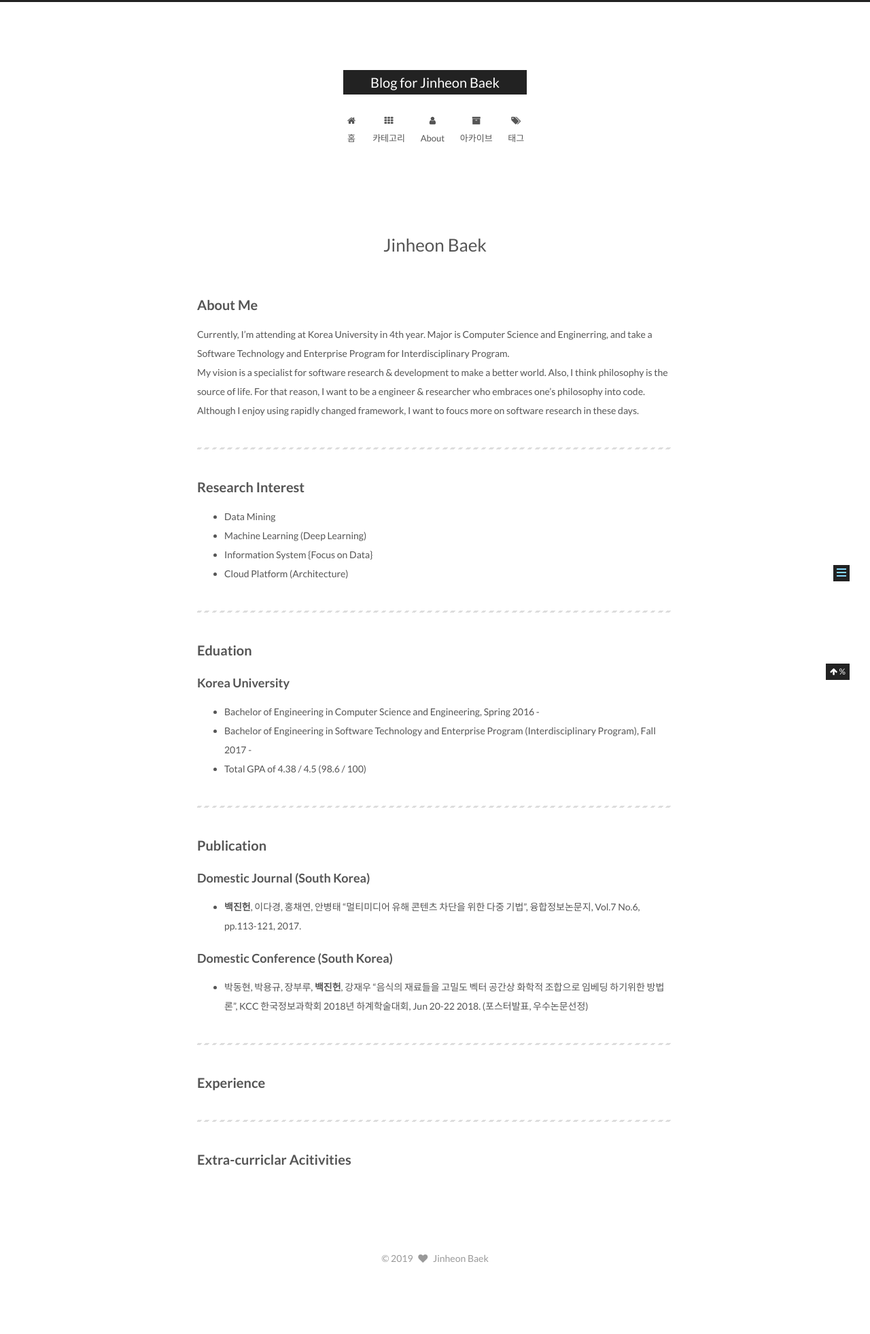
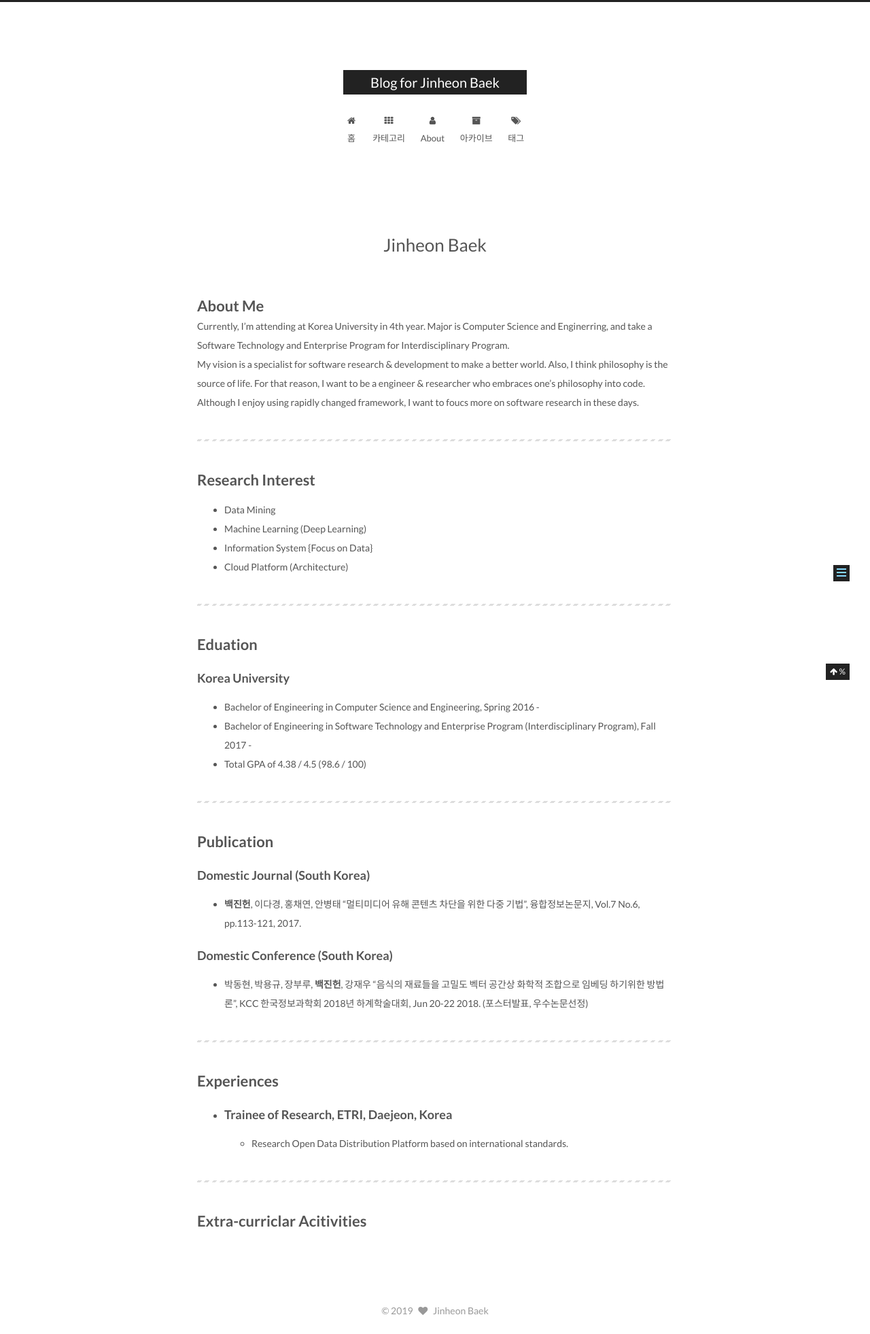
Before and after one commit to JinheonBaek/JinheonBaek.github.io, a Jekyll site: the page built from about/index.md, in a window 1280 px wide. Shown: the whole page at 68% size. Built offline with Jekyll 4.4.1, drawn with Linux system fonts in a browser that asks for light colours; comment, search, counter and statistics services are not loaded; before the commit the page ends 1885 px from its top, so only the background shows below that.

Commit message:
feat: include ETRI on work experience, fix: headings

```diff
--- a/about/index.md
+++ b/about/index.md
@@ -7,14 +7,14 @@
 
 <br>
 
-## About Me
+# About Me
 Currently, I'm attending at Korea University in 4th year. Major is Computer Science and Enginerring, and take a Software Technology and Enterprise Program for Interdisciplinary Program. <br>
 My vision is a specialist for software research & development to make a better world. Also, I think philosophy is the source of life. For that reason, I want to be a engineer & researcher who embraces one's philosophy into code. <br>
 Although I enjoy using rapidly changed framework, I want to foucs more on software research in these days.
 
 ---
 
-## Research Interest
+# Research Interest
 * Data Mining
 * Machine Learning (Deep Learning)
 * Information System {Focus on Data}
@@ -22,7 +22,7 @@
 
 ---
 
-## Eduation
+# Eduation
 ### Korea University
 * Bachelor of Engineering in Computer Science and Engineering, Spring 2016 -
 * Bachelor of Engineering in Software Technology and Enterprise Program (Interdisciplinary Program), Fall 2017 -
@@ -30,7 +30,7 @@
 
 ---
 
-## Publication
+# Publication
 ### Domestic Journal (South Korea)
 * <b>백진헌</b>, 이다경, 홍채연, 안병태 "멀티미디어 유해 콘텐츠 차단을 위한 다중 기법", 융합정보논문지, Vol.7 No.6, pp.113-121, 2017.
 
@@ -38,7 +38,9 @@
 * 박동현, 박용규, 장부루, <b>백진헌</b>, 강재우 "음식의 재료들을 고밀도 벡터 공간상 화학적 조합으로 임베딩 하기위한 방법론", KCC 한국정보과학회 2018년 하계학술대회, Jun 20-22 2018. (포스터발표, 우수논문선정)
 
 ---
-## Experience
+# Experiences
+- ### Trainee of Research, ETRI, Daejeon, Korea
+    - Research Open Data Distribution Platform based on international standards.
 
 ---
-## Extra-curriclar Acitivities
+# Extra-curriclar Acitivities
```
Also changed, not shown: 3 other files.
